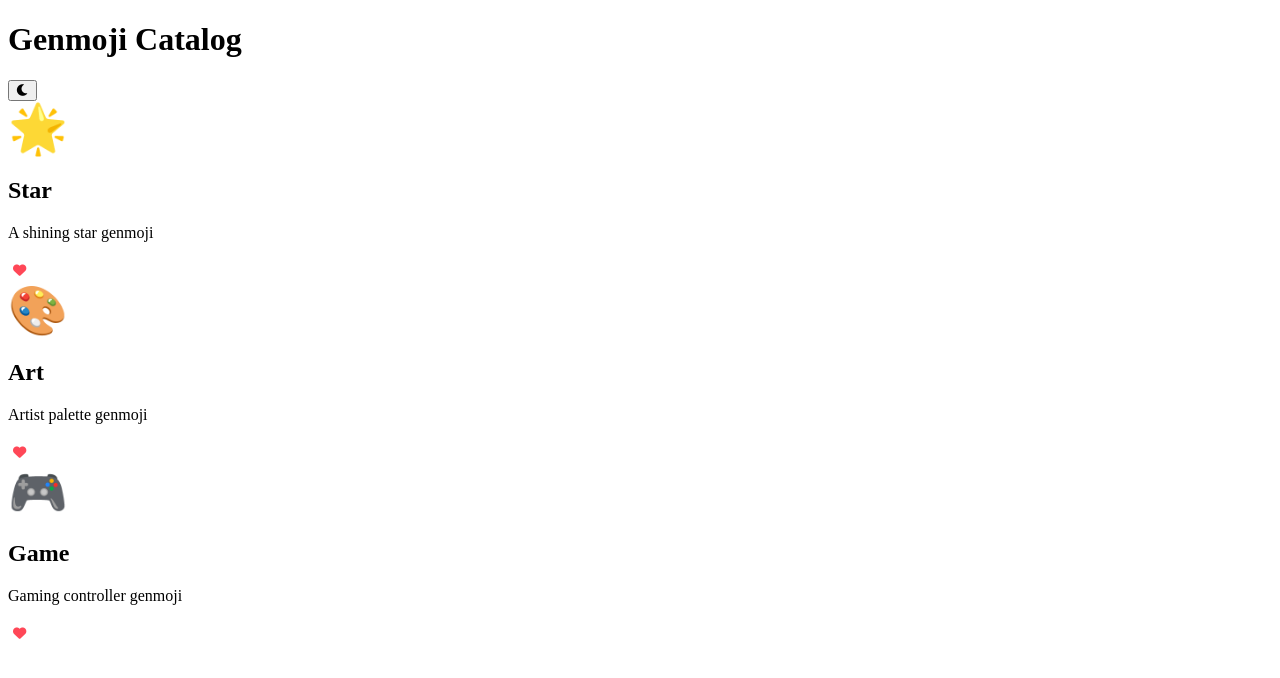
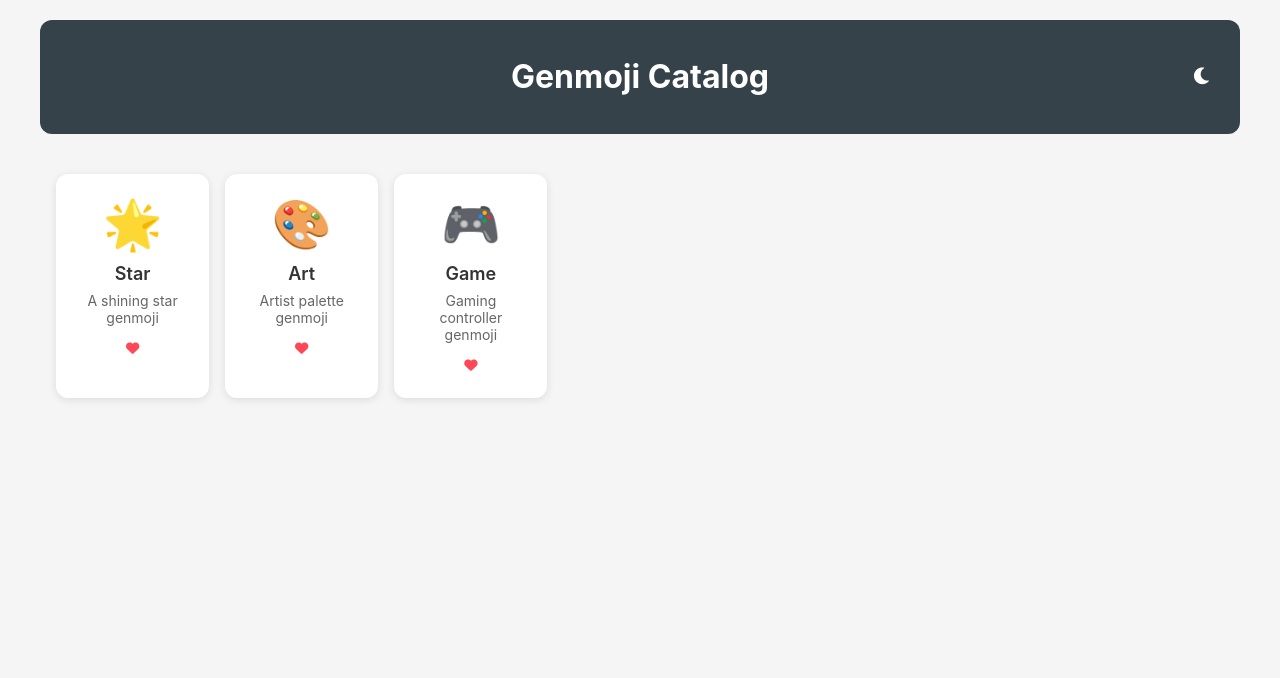
Before and after one commit to kvaubin/genmojicatalog, a plain HTML site: page index.html in a window 1280 px wide. Drawn offline with Linux system fonts and the light colour scheme.

Commit message:
Update styles.css

```diff
--- a/styles.css
+++ b/styles.css
@@ -1,72 +1,117 @@
-{\rtf1\ansi\ansicpg1252\cocoartf2821
-\cocoatextscaling0\cocoaplatform0{\fonttbl\f0\fswiss\fcharset0 Helvetica;}
-{\colortbl;\red255\green255\blue255;}
-{\*\expandedcolortbl;;}
-\margl1440\margr1440\vieww11520\viewh8400\viewkind0
-\pard\tx566\tx1133\tx1700\tx2267\tx2834\tx3401\tx3968\tx4535\tx5102\tx5669\tx6236\tx6803\pardirnatural\partightenfactor0
+:root {
+    --background-color: #f5f5f5;
+    --text-color: #333;
+    --card-background: #ffffff;
+    --header-background: #35424a;
+    --header-text: #ffffff;
+    --grid-gap: 16px;
+    --card-radius: 12px;
+}
 
-\f0\fs24 \cf0 :root \{\
-    --background-color: #f5f5f5;\
-    --text-color: #333;\
-    --card-background: #ffffff;\
-    --header-background: #35424a;\
-    --header-text: #ffffff;\
-\}\
-\
-[data-theme="dark"] \{\
-    --background-color: #1a1a1a;\
-    --text-color: #ffffff;\
-    --card-background: #2d2d2d;\
-    --header-background: #000000;\
-    --header-text: #ffffff;\
-\}\
-\
-body \{\
-    font-family: -apple-system, BlinkMacSystemFont, 'Segoe UI', Roboto, sans-serif;\
-    margin: 0;\
-    padding: 0;\
-    background-color: var(--background-color);\
-    color: var(--text-color);\
-    transition: background-color 0.3s ease;\
-\}\
-\
-.container \{\
-    max-width: 1200px;\
-    margin: 0 auto;\
-\}\
-\
-header \{\
-    background-color: var(--header-background);\
-    color: var(--header-text);\
-    padding: 20px;\
-    text-align: center;\
-    position: relative;\
-\}\
-\
-.tab-bar \{\
-    display: flex;\
-    justify-content: space-around;\
-    background-color: var(--card-background);\
-    padding: 10px 0;\
-    margin-bottom: 20px;\
-\}\
-\
-.catalog-grid \{\
-    display: grid;\
-    grid-template-columns: repeat(auto-fill, minmax(200px, 1fr));\
-    gap: 20px;\
-    padding: 20px;\
-\}\
-\
-.catalog-item \{\
-    background: var(--card-background);\
-    border-radius: 12px;\
-    padding: 20px;\
-    text-align: center;\
-    box-shadow: 0 2px 4px rgba(0,0,0,0.1);\
-    transition: transform 0.2s ease;\
-\}\
-\
-.catalog-item:hover \{\
-    transform: translateY(-5px);\
-\}}
+[data-theme="dark"] {
+    --background-color: #1a1a1a;
+    --text-color: #ffffff;
+    --card-background: #2d2d2d;
+    --header-background: #000000;
+    --header-text: #ffffff;
+}
+
+body {
+    font-family: -apple-system, BlinkMacSystemFont, 'Segoe UI', Roboto, sans-serif;
+    margin: 0;
+    padding: 0;
+    background-color: var(--background-color);
+    color: var(--text-color);
+    transition: all 0.3s ease;
+}
+
+.container {
+    max-width: 1200px;
+    margin: 0 auto;
+    padding: 20px;
+}
+
+header {
+    background-color: var(--header-background);
+    color: var(--header-text);
+    padding: 16px;
+    text-align: center;
+    position: relative;
+    margin-bottom: 24px;
+    border-radius: var(--card-radius);
+}
+
+.theme-toggle {
+    position: absolute;
+    right: 20px;
+    top: 50%;
+    transform: translateY(-50%);
+}
+
+.theme-toggle button {
+    background: none;
+    border: none;
+    color: var(--header-text);
+    font-size: 1.2rem;
+    cursor: pointer;
+    padding: 8px;
+}
+
+.catalog-grid {
+    display: grid;
+    grid-template-columns: repeat(auto-fill, minmax(150px, 1fr));
+    gap: var(--grid-gap);
+    padding: 16px;
+}
+
+.catalog-item {
+    background: var(--card-background);
+    border-radius: var(--card-radius);
+    padding: 20px;
+    text-align: center;
+    box-shadow: 0 2px 8px rgba(0,0,0,0.1);
+    transition: transform 0.2s ease, box-shadow 0.2s ease;
+}
+
+.catalog-item:hover {
+    transform: translateY(-4px);
+    box-shadow: 0 4px 12px rgba(0,0,0,0.15);
+}
+
+.emoji {
+    font-size: 48px;
+    margin-bottom: 12px;
+}
+
+.title {
+    font-size: 18px;
+    font-weight: 600;
+    margin: 8px 0;
+    color: var(--text-color);
+}
+
+.description {
+    font-size: 14px;
+    color: #666;
+    margin: 0;
+}
+
+@media (max-width: 768px) {
+    .container {
+        padding: 12px;
+    }
+
+    .catalog-grid {
+        grid-template-columns: repeat(auto-fill, minmax(120px, 1fr));
+        gap: 12px;
+        padding: 12px;
+    }
+
+    .emoji {
+        font-size: 36px;
+    }
+
+    .title {
+        font-size: 16px;
+    }
+}
```
